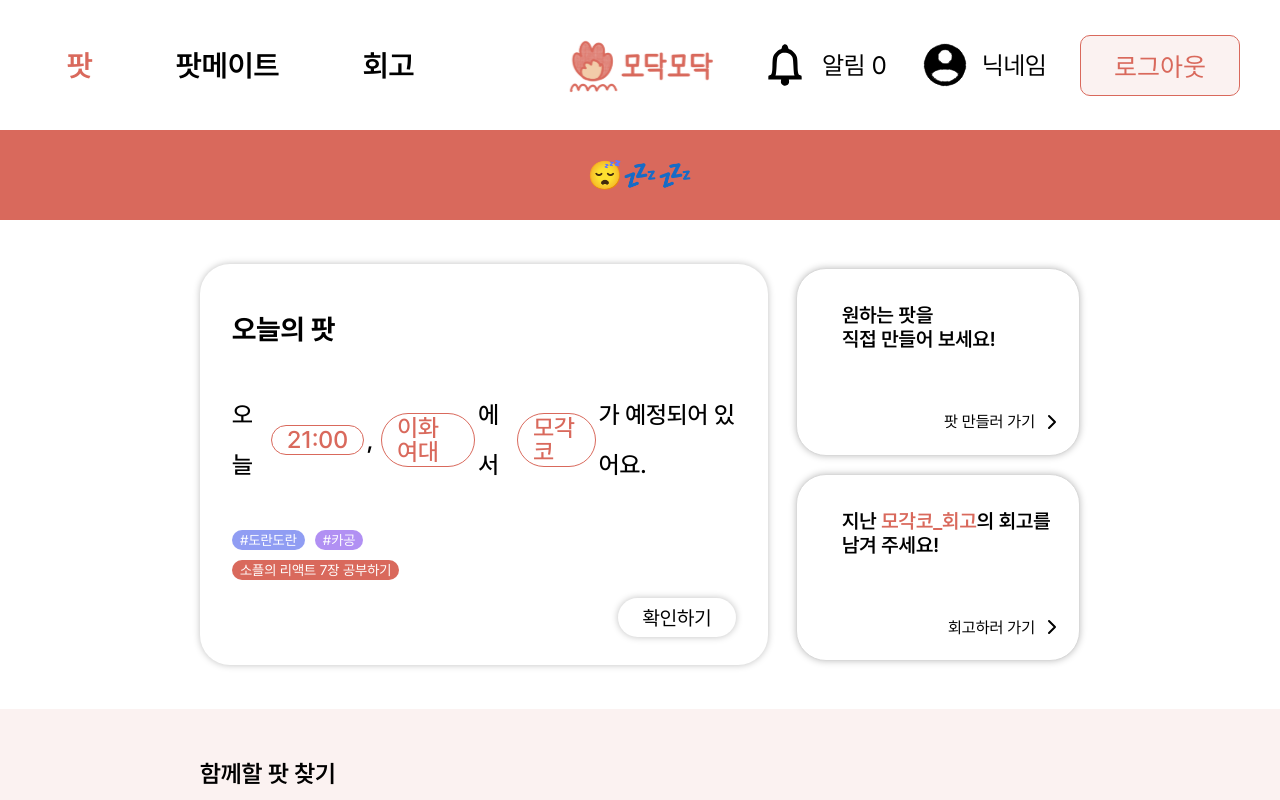
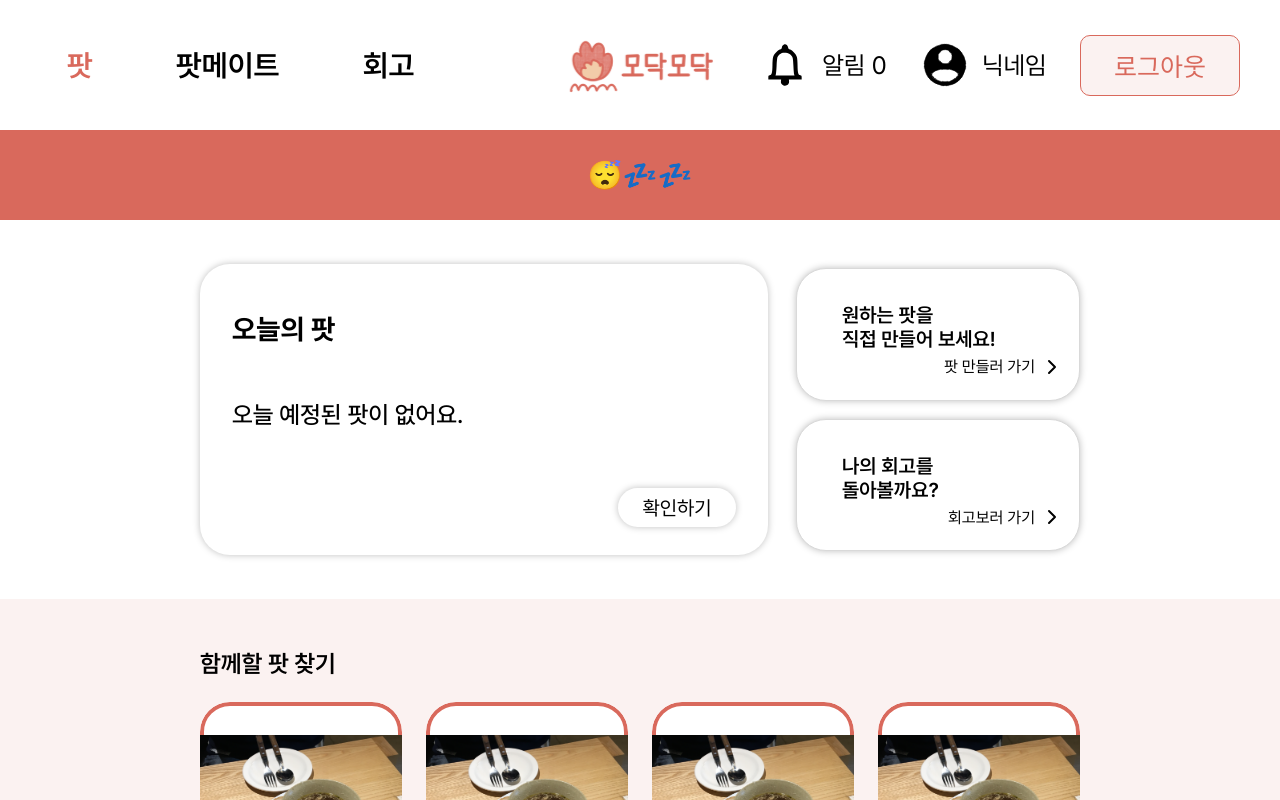
Before and after one commit to ECC-modakmodak/modakmodak-FE, a React (Vite) app: page / in a window 1280 px wide. Shown: the top 800 px of the page. Built offline with nearby package versions, Linux system fonts and the light colour scheme.

Commit message:
Feat(home): '확인하기' 버튼 스크롤 로직 구현

```diff
--- a/src/pages/Home.jsx
+++ b/src/pages/Home.jsx
@@ -240,10 +240,11 @@ const PodSvg = styled.img`
 export default function Home() {
   // === (임시) 덤 데이터 3set ===
 
-  /* null test data
+
   const retrospect = null;
   const today = null;
-  */
+
+  /*
   const retrospect = {
     name: '모각코_회고',
   };
@@ -255,7 +256,7 @@ export default function Home() {
     type: 'cafe', // cafe / zoom / other
     goal: '소플의 리액트 7장 공부하기',
   };
-
+  */
   // [TODO]  - 팟 생성 일자 최신순으로 12개 정렬
   const recommendPods = Array.from({ length: 12 }).map((_, i) => ({
     id: i,
@@ -289,6 +290,16 @@ export default function Home() {
   const [randomText] = useState(
     () => RandomText[Math.floor(Math.random() * RandomText.length)],
   );
+
+  // 앵커 스크롤
+  function scrollToTarget(targetSelector) {
+  const target = document.querySelector(targetSelector);
+  if (!target) return;
+    window.scrollTo({
+    top: target.offsetTop,
+    behavior: 'smooth',
+    });
+  }
 
   return (
     <>
@@ -368,13 +379,38 @@ export default function Home() {
                       variant="white"
                       size="small"
                       style={{ fontSize: '20px', width: 118, height: 39 }}
+                      data-target="#recommendPotList"
                     >
                       확인하기
                     </Button>
                   </CheckBtn>
                 </>
               ) : (
-                <CardDetail>오늘 예정된 팟이 없어요.</CardDetail>
+                <>
+                  <CardDetail>오늘 예정된 팟이 없어요.</CardDetail>
+                  <CheckBtn
+                    to="/"
+                    onClick={(e) => {
+                      e.preventDefault();
+                      const target = document.querySelector('#recommendPotList');
+                      if (!target) return;
+
+                      window.scrollTo({
+                        top: target.offsetTop,
+                        behavior: 'smooth',
+                      });
+                    }}
+                  >
+                    <Button
+                      shape="chip"
+                      variant="white"
+                      size="small"
+                      style={{ fontSize: '20px', width: 118, height: 39 }}
+                    >
+                      확인하기
+                    </Button>
+                  </CheckBtn>
+                </>
               )}
             </TodayCard>
 
@@ -429,7 +465,7 @@ export default function Home() {
           </TopGrid>
 
           {/* === 추천 팟 영역 === */}
-          <Section>
+          <Section id="recommendPotList">
             <SectionTitle>함께할 팟 찾기</SectionTitle>
             {/* 추천 팟 목록 grid 3*4 12개 */}
             <Grid>
```
